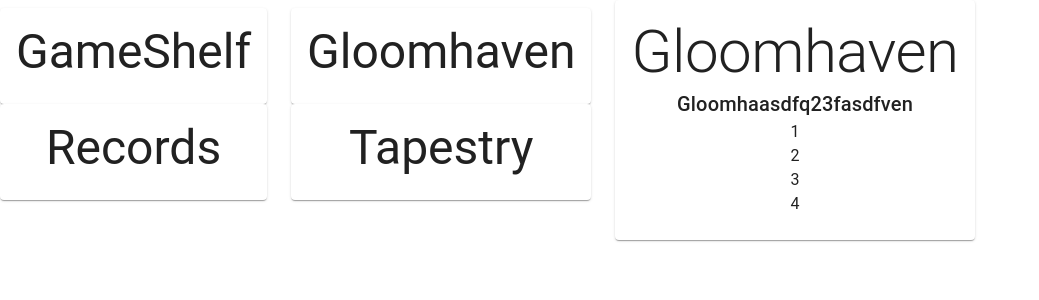
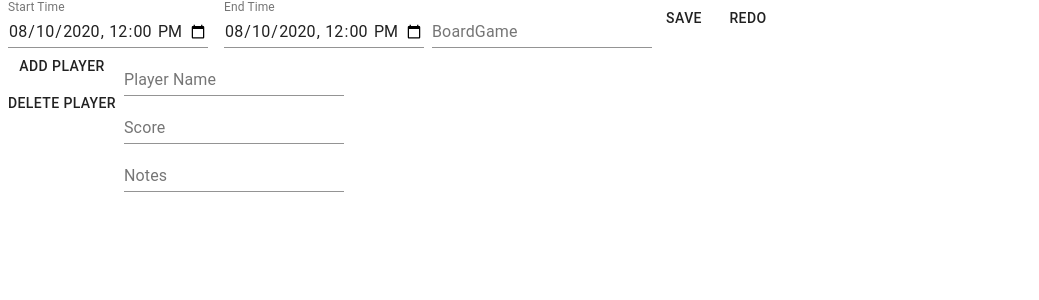
Before and after one commit to xpandi-top/MyOwnWebsite-FrontEnd, a React (Create React App) app: page / in a window 1280 px wide. Shown: the top 300 px of the page, without its empty margins (0-1039 px from the left). Built offline with nearby package versions, Linux system fonts and the light colour scheme.

Commit message:
add new file

```diff
--- a/package.json
+++ b/package.json
@@ -4,6 +4,7 @@
   "private": true,
   "dependencies": {
     "@material-ui/core": "^4.12.3",
+    "@material-ui/data-grid": "^4.0.0-alpha.35",
     "@testing-library/jest-dom": "^5.11.4",
     "@testing-library/react": "^11.1.0",
     "@testing-library/user-event": "^12.1.10",
--- a/src/App.js
+++ b/src/App.js
@@ -3,21 +3,12 @@
 import {Grid, List} from "@material-ui/core";
 import MenuItem from "./Components/Menu";
 import GameSelectorComponent from "./Components/Game/GameSelectorComponent";
-
+import BasicTable from "./Components/Record/RecordScore";
+import RecordFrame, {dummy} from "./Components/Record/RecordFrame";
 function App() {
     return (
         <div className="App">
-            <Grid container spacing={3}>
-                <Grid item>
-                    <List>
-                        <MenuItem category="GameShelf"/>
-                        <MenuItem category="Records"/>
-                    </List>
-                </Grid>
-                <Grid item>
-                    <GameSelectorComponent />
-                </Grid>
-            </Grid>
+            <RecordFrame />
         </div>
     );
 }
--- /dev/null
+++ b/src/Components/Record/RecordFrame.js
@@ -0,0 +1,86 @@
+import React from "react";
+import {Button, Grid, makeStyles} from "@material-ui/core";
+import {TextField} from "@material-ui/core";
+import RecordScore from "./RecordScore";
+const useStyles = makeStyles((theme) => ({
+    root: {
+        flexGrow: 1,
+    },
+    container: {
+        display: 'flex',
+        flexWrap: 'wrap',
+    },
+    textField: {
+        marginLeft: theme.spacing(1),
+        marginRight: theme.spacing(1),
+        width: 200,
+    },
+}));
+
+export const dummy = function () {
+    console.log("clicked!");
+}
+
+// remember in function parameters, add props
+function DateAndTimePickers(props) {
+    const classes = useStyles();
+    return (
+        <>
+            <form className={classes.container} noValidate>
+                <TextField
+                    id="datetime-local"
+                    // here simply use props.whatever
+                    label={props.label ? props.label: "Default"}
+                    type={"datetime-local"}
+                    defaultValue={"2020-08-10T12:00"}
+                    className={classes.textField}
+                    inputProps={{shrink: "true"}}
+                />
+            </form>
+        </>
+    );
+}
+
+function RecordFrame() {
+    const classes = useStyles();
+        return (
+            <Grid container alignItems={"center"}>
+                <Grid container>
+                    <Grid item>
+                        <DateAndTimePickers label="Start Time"/>
+                    </Grid>
+                    <Grid item>
+                        <DateAndTimePickers label="End Time" />
+                    </Grid>
+                    <Grid item>
+                        <TextField label={"BoardGame"}></TextField>
+                    </Grid>
+                    <Grid item>
+                        <Button> Save </Button>
+                    </Grid>
+                    <Grid item>
+                        <Button> Redo </Button>
+                    </Grid>
+                </Grid>
+                <Grid container>
+                    <Grid>
+                        <Grid item direction={"column"}>
+                            <Button> Add Player</Button>
+                        </Grid>
+                        <Grid item>
+                            <Button> Delete Player</Button>
+                        </Grid>
+
+                    </Grid>
+                    <Grid item>
+                        <RecordScore />
+                    </Grid>
+                </Grid>
+            </Grid>
+
+        );
+
+
+}
+
+export default RecordFrame;
--- /dev/null
+++ b/src/Components/Record/RecordObject.js
@@ -0,0 +1,5 @@
+
+function RecordObject(){
+}
+
+export default RecordObject;
--- /dev/null
+++ b/src/Components/Record/RecordScore.js
@@ -0,0 +1,38 @@
+import React from "react";
+import { makeStyles } from '@material-ui/core/styles';
+import {Grid} from "@material-ui/core";
+import {TextField} from "@material-ui/core";
+
+const useStyles = makeStyles({
+    table: {
+        minWidth: 150,
+        maxWidth:200,
+    },
+});
+
+function createData(player, score) {
+    return { player,score };
+}
+function BasicTable() {
+    const rows = [
+        createData('player1',100),
+        createData('player2',200),
+    ];
+
+    const classes = useStyles();
+
+    return (
+        <Grid container direction={"column"}>
+            <Grid item>
+                <TextField label={"Player Name"}></TextField>
+            </Grid>
+            <Grid item>
+                <TextField label={"Score"}></TextField>
+            </Grid>
+            <Grid item>
+                <TextField label={"Notes"}></TextField>
+            </Grid>
+        </Grid>
+    );
+}
+export default BasicTable;
```
Also changed, not shown: src/Components/Record/RecordItem.jsx (deleted, +0 -20 lines), 1 other file (tests, documents, lock files or other folders).
